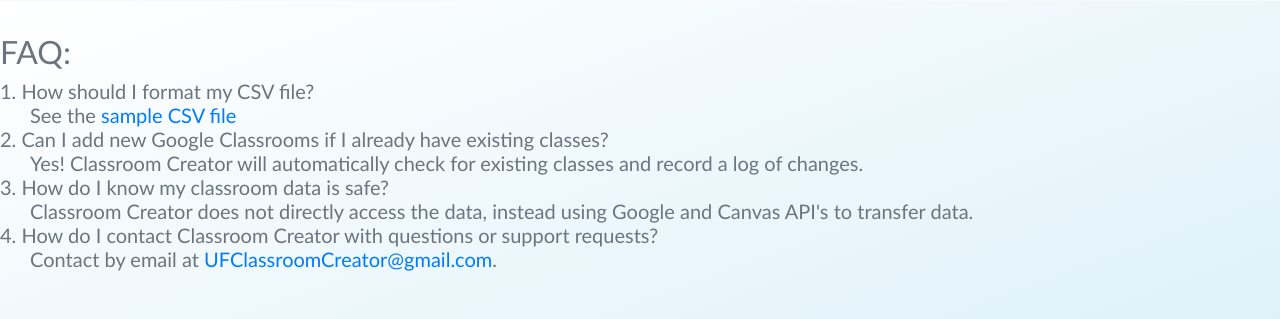
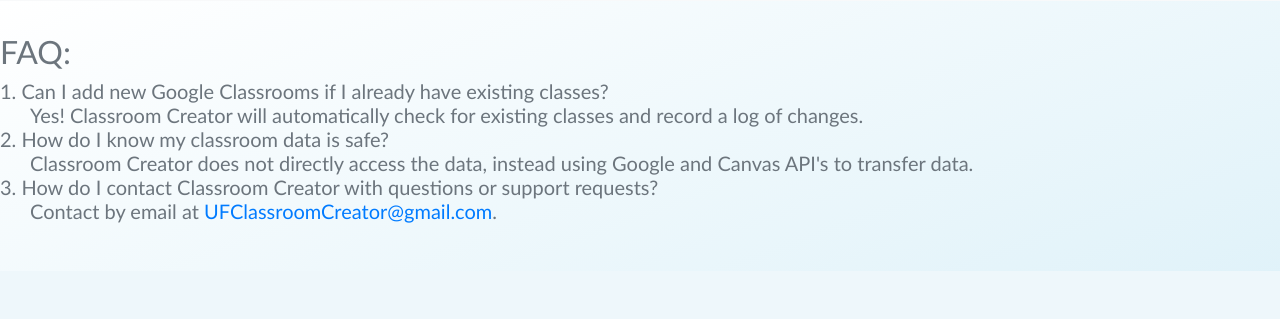
Before and after one commit to Brandnamecarr/Classroom-Creator, a Python web app: template templates/docs.html in a window 1280 px wide. Shown: the part 799-1118 px from the top of the page. After the commit the page ends 1070 px from the top, so only its background shows below. Run offline with Jinja, Linux system fonts and the light colour scheme; the template is opened without the code that fills it, so the values that code supplies are empty.

Commit message:
Removed sample CSV link in FAQ

```diff
--- a/templates/docs.html
+++ b/templates/docs.html
@@ -75,14 +75,11 @@ style="background-image: linear-gradient(160deg, white 0%, #CAE9F5 100%);
       <p class="mb-5 ml-3">
         <h2>FAQ:</h2>
         <h5>
-          1. How should I format my CSV file?<br>
-          <!--FIXME: ADD SAMPLE CSV URL-->
-          &emsp;&emsp;See the <a href="google.com">sample CSV file</a><br>
-          2. Can I add new Google Classrooms if I already have existing classes?<br>
+          1. Can I add new Google Classrooms if I already have existing classes?<br>
           &emsp;&emsp;Yes! Classroom Creator will automatically check for existing classes and record a log of changes.<br>
-          3. How do I know my classroom data is safe?<br>
+          2. How do I know my classroom data is safe?<br>
           &emsp;&emsp;Classroom Creator does not directly access the data, instead using Google and Canvas API's to transfer data.<br>
-          4. How do I contact Classroom Creator with questions or support requests?<br>
+          3. How do I contact Classroom Creator with questions or support requests?<br>
           &emsp;&emsp;Contact by email at <a href = "mailto: UFClassroomCreator@gmail.com">UFClassroomCreator@gmail.com</a>.<br>
         </h5>
         <br>
```
